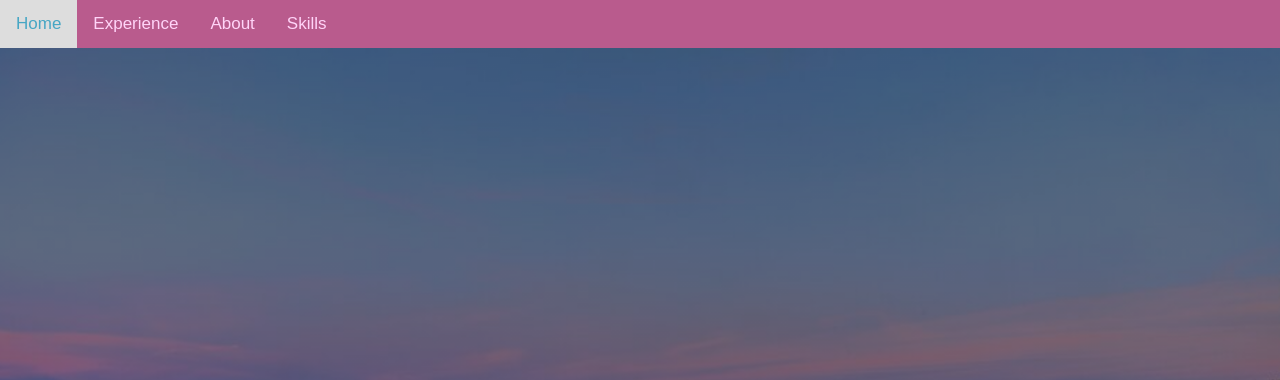
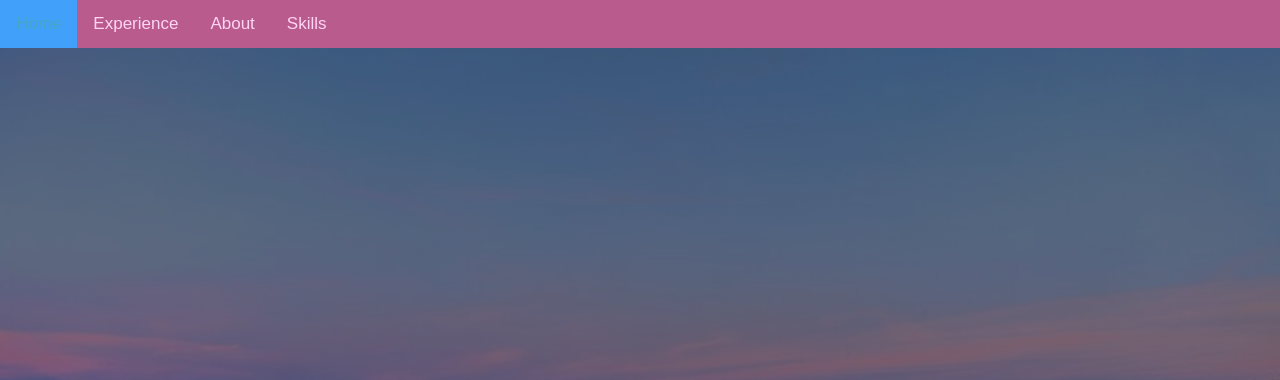
Before and after one commit to tmegidis/tmegidis.github.io, a plain HTML site: page index.html in a window 1280 px wide. Shown: the top 380 px of the page. Drawn offline with Linux system fonts and the light colour scheme.

Commit message:
Update style.css

```diff
--- a/style.css
+++ b/style.css
@@ -3,7 +3,6 @@
     overflow: hidden;
   }
 
-  /* Style the links inside the navigation bar */
   .topnav a {
     float: left;
     color: #ffd4f8;
@@ -13,15 +12,13 @@
     font-size: 17px;
   }
 
-  /* Change the color of links on hover */
   .topnav a:hover {
     background-color: #ddd;
     color: rgb(0, 0, 0);
   }
 
-  /* Add a color to the active/current link */
   .topnav a.active {
-    /* background-color: #40a0fa; */
+     background-color: #40a0fa;
     color: rgb(70, 166, 196);
   }
 
```
